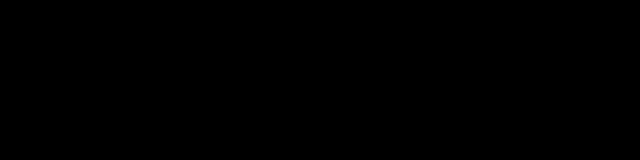
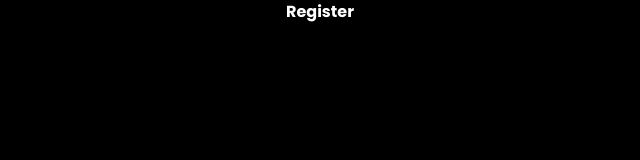
Before and after one commit to HarenaFiantso/react-boilerplate, a React (Vite) app: page /auth/register in a window 1280 px wide. Before the commit this address had no page. Shown: the top 160 px of the page, without its empty margins (320-960 px from the left). Built offline with nearby package versions, Linux system fonts and the light colour scheme.

Commit message:
chore: configure the auth layout routes

```diff
--- /dev/null
+++ b/src/layouts/AuthLayout.jsx
@@ -0,0 +1,9 @@
+import { Outlet } from 'react-router-dom';
+
+export default function AuthLayout() {
+  return (
+    <>
+      <Outlet />
+    </>
+  );
+}
--- /dev/null
+++ b/src/layouts/index.jsx
@@ -0,0 +1 @@
+export { default as AuthLayout } from './AuthLayout';
--- /dev/null
+++ b/src/pages/public/404/NotFound.jsx
@@ -0,0 +1,3 @@
+export default function NotFound() {
+  return <h1>Not Found</h1>;
+}
--- a/src/pages/public/index.jsx
+++ b/src/pages/public/index.jsx
@@ -1 +1,4 @@
-export { default as Landing } from './landing/Landing'
+export { default as Landing } from './landing/Landing';
+export { default as Login } from './login/Login';
+export { default as Register } from './register/Register';
+export { default as NotFound } from './404/NotFound';
--- /dev/null
+++ b/src/pages/public/login/Login.jsx
@@ -0,0 +1,3 @@
+export default function Login() {
+  return <h1>Login</h1>;
+}
--- /dev/null
+++ b/src/pages/public/register/Register.jsx
@@ -0,0 +1,3 @@
+export default function Register() {
+  return <h1>Register</h1>;
+}
```
Also changed, not shown: src/routes/Router.jsx (+14 -1 lines).
